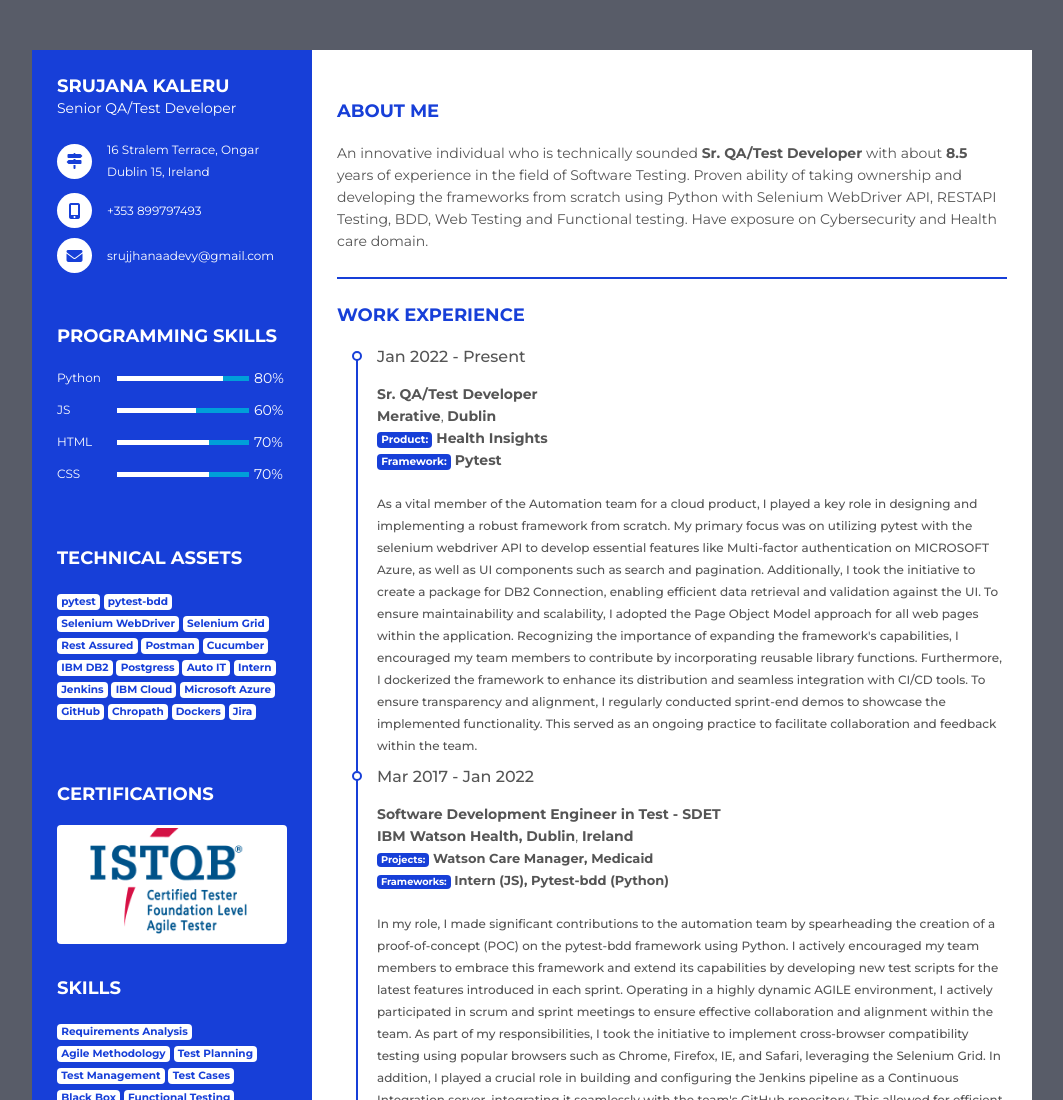
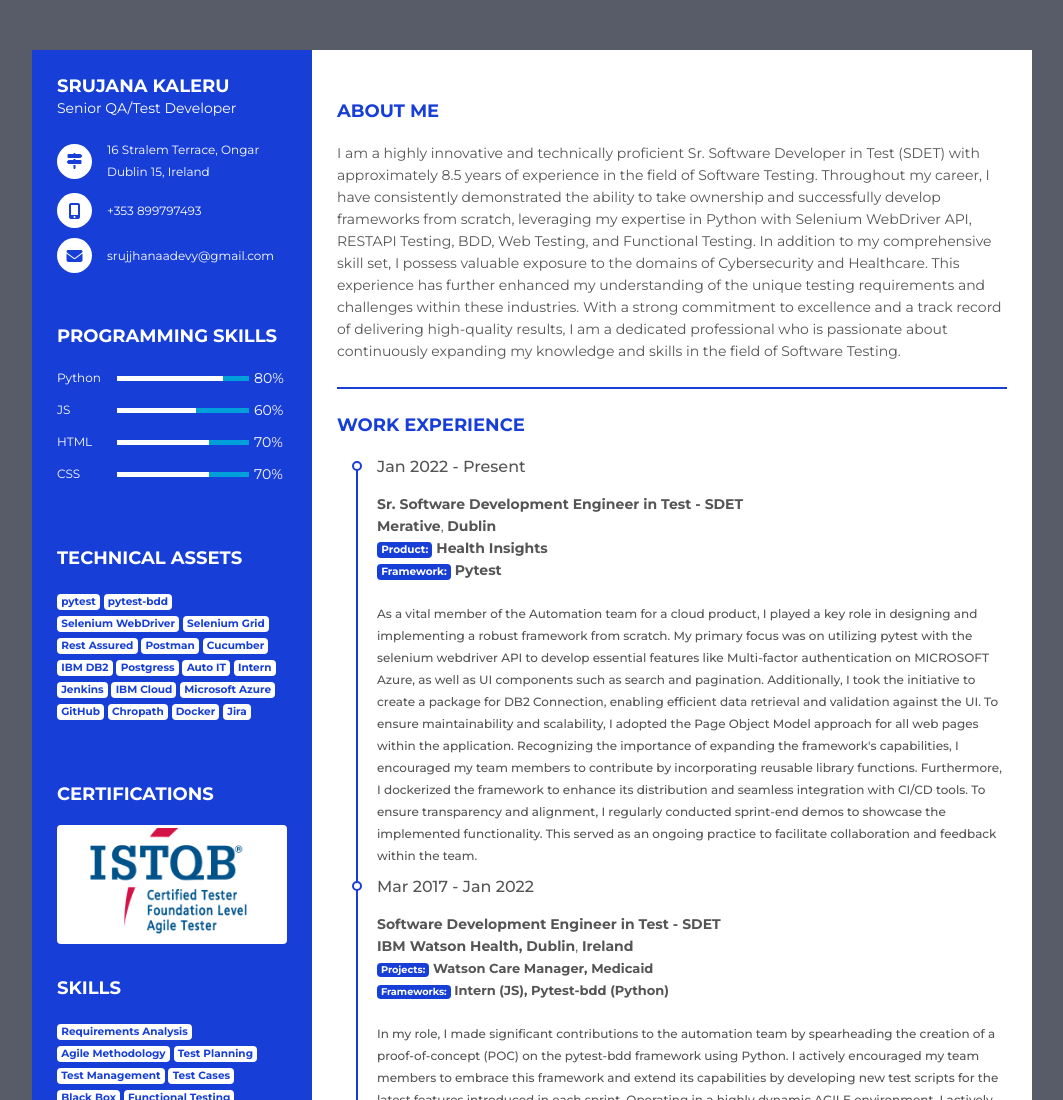
Before and after one commit to skalerugit/skalerugit.github.io, a plain HTML site: page index.html in a window 1280 px wide. Shown: the top 1100 px of the page, without its empty margins (108-1171 px from the left). Drawn offline with Linux system fonts and the light colour scheme.

Commit message:
Update index.html

```diff
--- a/index.html
+++ b/index.html
@@ -115,7 +115,7 @@
               <span class="badge badge-secondary">Microsoft Azure</span>
               <span class="badge badge-secondary">GitHub</span>
               <span class="badge badge-secondary">Chropath</span>
-              <span class="badge badge-secondary">Dockers</span>
+              <span class="badge badge-secondary">Docker</span>
               <span class="badge badge-secondary">Jira</span>
             </div>
           </li>
@@ -182,9 +182,9 @@
         <div class="title">
            <p class="bold">About Me</p>
          </div>
-        <p>An innovative individual who is technically sounded <b>Sr. QA/Test Developer</b> with about <b>8.5</b> years of experience in the field of Software Testing.
-          Proven ability of taking ownership and developing the frameworks from scratch using Python with Selenium WebDriver API, RESTAPI Testing, BDD, Web Testing and Functional testing.
-          Have exposure on Cybersecurity and Health care domain.
+        <p>I am a highly innovative and technically proficient Sr. Software Developer in Test (SDET) with approximately 8.5 years of experience in the field of Software Testing. Throughout my career, I have consistently demonstrated the ability to take ownership and successfully develop frameworks from scratch, leveraging my expertise in Python with Selenium WebDriver API, RESTAPI Testing, BDD, Web Testing, and Functional Testing.
+In addition to my comprehensive skill set, I possess valuable exposure to the domains of Cybersecurity and Healthcare. This experience has further enhanced my understanding of the unique testing requirements and challenges within these industries.
+With a strong commitment to excellence and a track record of delivering high-quality results, I am a dedicated professional who is passionate about continuously expanding my knowledge and skills in the field of Software Testing.
         </p>
     </div>
     <div class="resume_item resume_work">
@@ -195,7 +195,7 @@
           <li class="resume_li">
             <div class="date_self">Jan 2022 - Present</div>
             <div class="info_self">
-              <p class="semi-bold_self"><p><strong>Sr. QA/Test Developer</strong></p>
+              <p class="semi-bold_self"><p><strong>Sr. Software Development Engineer in Test - SDET</strong></p>
               <p><strong>Merative</strong>, <strong>Dublin</strong></p>
             </p>
               <p class="small-bold_self">
```
